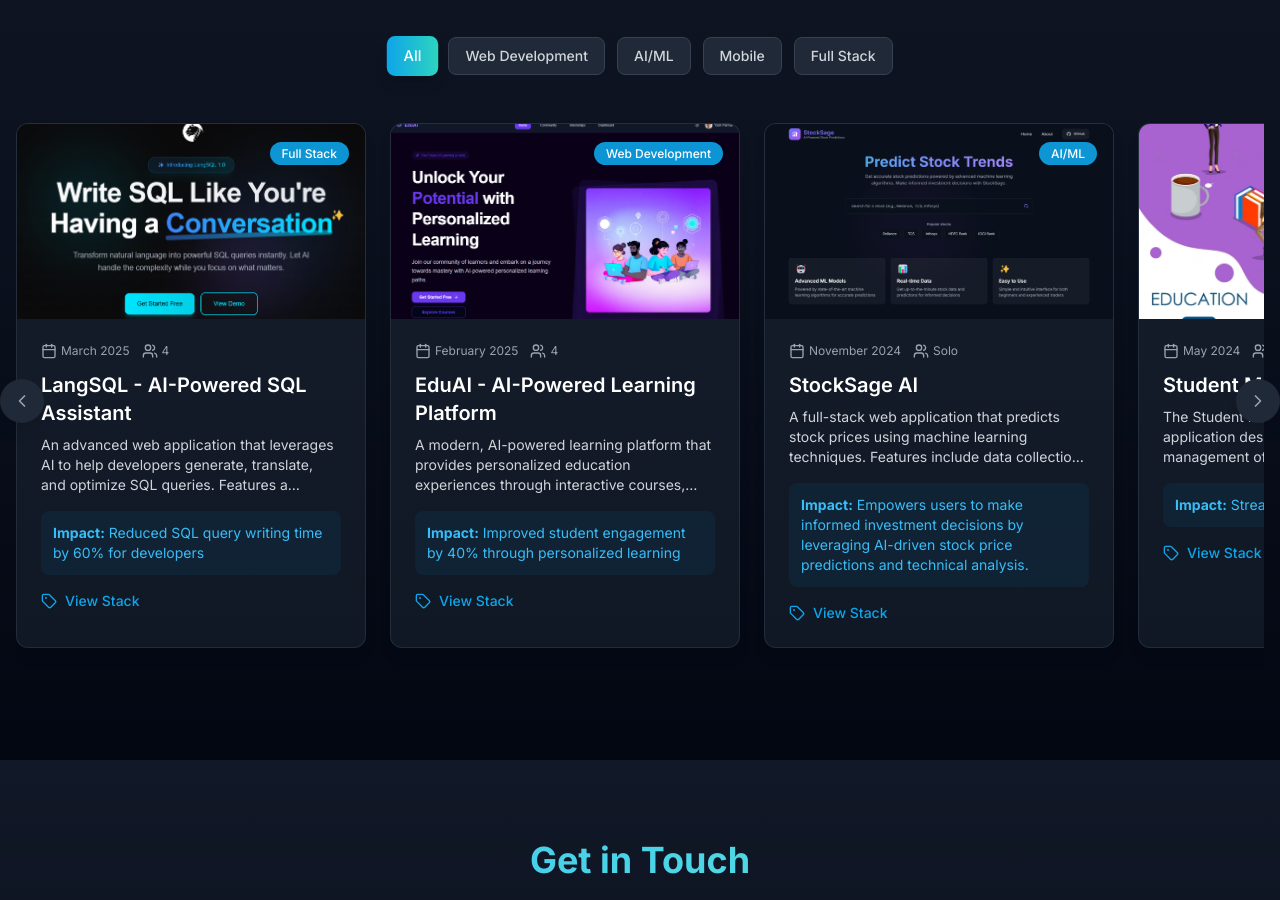
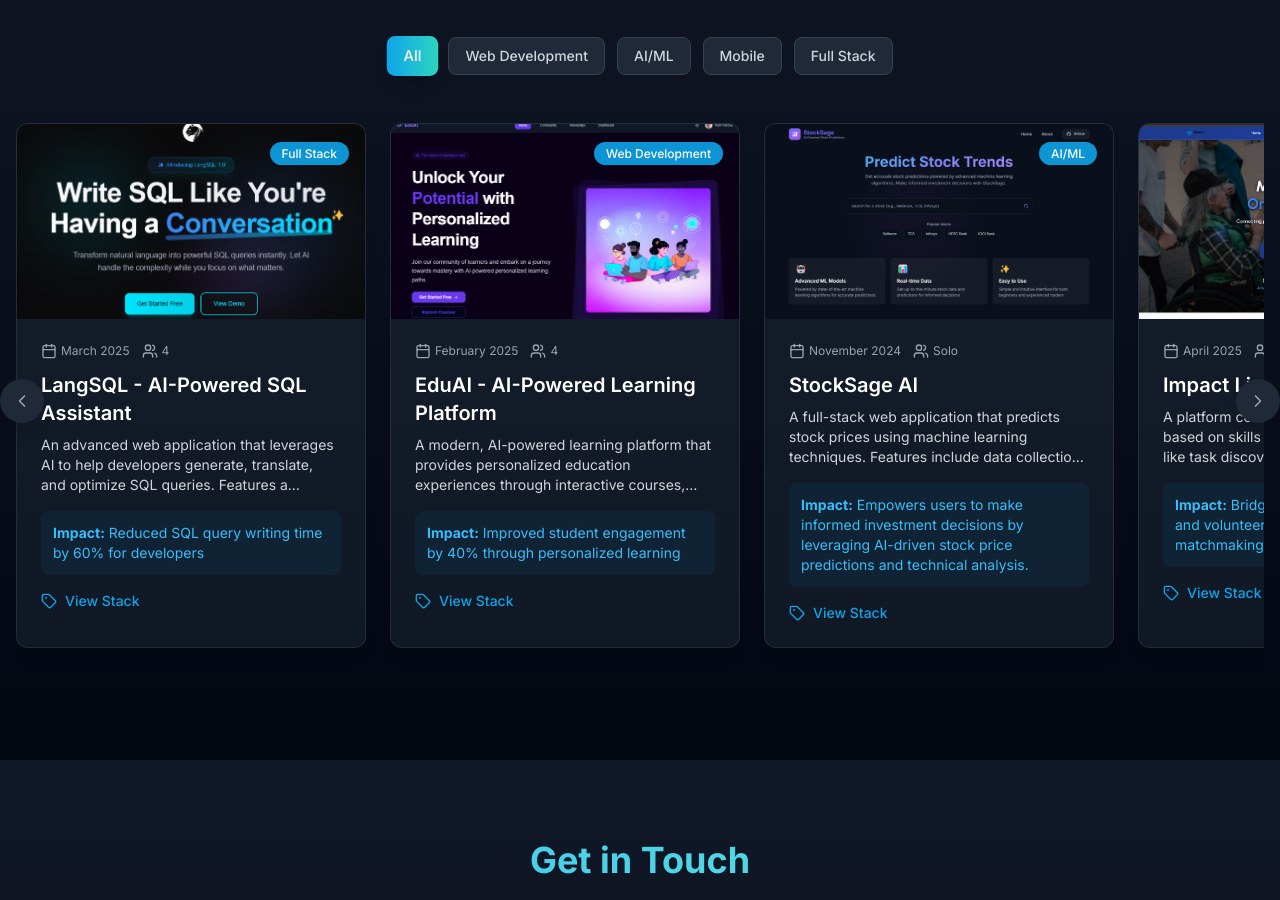
Before and after one commit to Yashparmar1125/portfolio-website, a Next.js app: page / in a window 1280 px wide. Shown: the part 3040-3940 px from the top of the page. Built offline with nearby package versions, Linux system fonts and the light colour scheme.

Commit message:
Update Projects.tsx

```diff
--- a/components/Projects.tsx
+++ b/components/Projects.tsx
@@ -51,6 +51,20 @@ const projects = [
     teamSize: "Solo",
     impact: "Empowers users to make informed investment decisions by leveraging AI-driven stock price predictions and technical analysis.",
   },
+  {
+  "title": "Impact Link",
+  "description": "A platform connecting volunteers with NGOs based on skills and availability, with features like task discovery and campaign tracking.",
+  "image": "/img/image.png",
+  "technologies": ["Node.js", "Express", "MongoDB", "React", "Tailwind CSS", "JWT"],
+  "github": "https://github.com/Yashparmar1125/Impact-Link",
+  "live": "https://impactlink.vercel.app",
+  "category": "Social Good",
+  "color": "from-green-500/20 to-emerald-500/20 dark:from-green-500/10 dark:to-emerald-500/10",
+  "completionDate": "April 2025",
+  "teamSize": "Team of 3",
+  "impact": "Bridges the gap between NGOs and volunteers through skill-based matchmaking."
+}
+,
   {
     title: "Student Management System",
     description:
```
